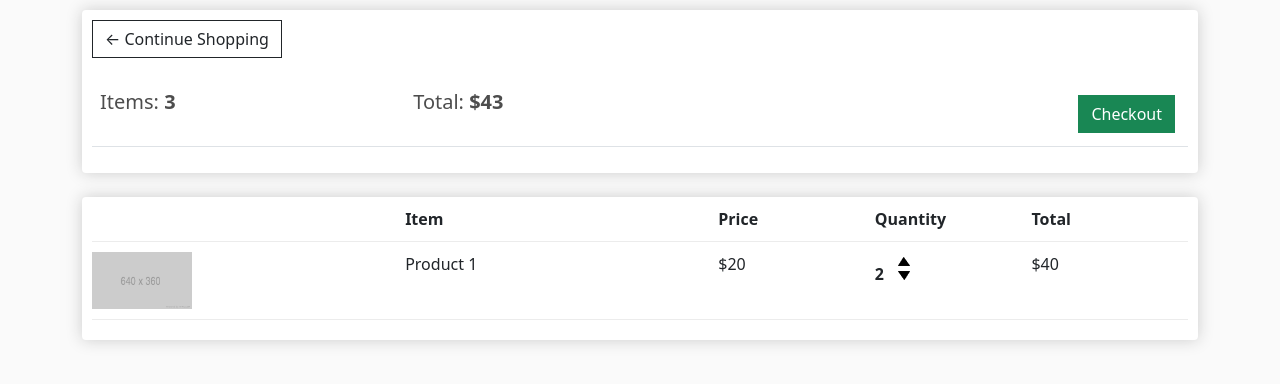
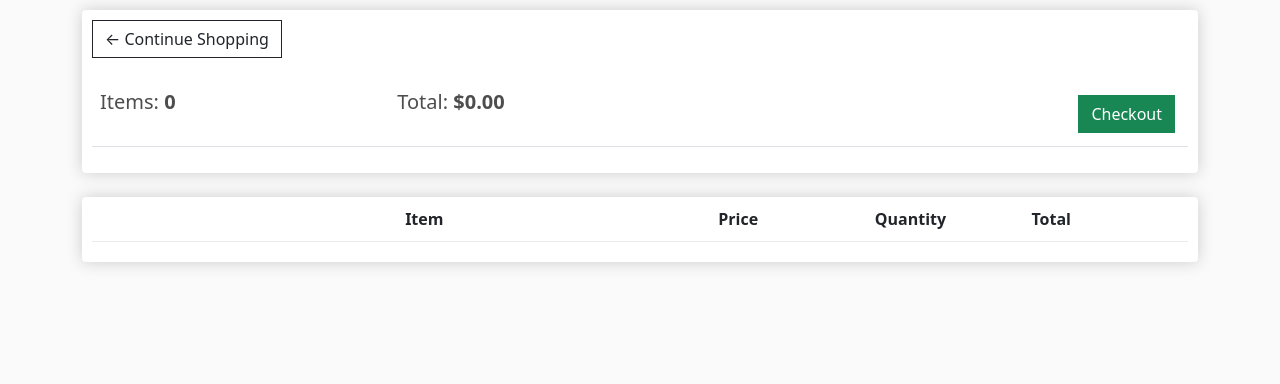
Before and after one commit to hidalgo88/ecommerceDjango, a Django app: page /cart/ in a window 1280 px wide. Shown: the part 64-448 px from the top of the page. Run offline with Django 3.2, Linux system fonts and the light colour scheme; lists and menus that the app fills with data are empty.

Commit message:
vista de los productos en el carrito

```diff
--- a/STORE/templates/store/cart.html
+++ b/STORE/templates/store/cart.html
@@ -12,8 +12,8 @@
 
             <table class="table">
                 <tr>
-                    <th><h5>Items: <strong>3</strong></h5></th>
-                    <th><h5>Total: <strong>$43</strong></h5></th>
+                    <th><h5>Items: <strong>{{order.get_cart_items}}</strong></h5></th>
+                    <th><h5>Total: <strong>${{order.get_cart_total|floatformat:2}}</strong></h5></th>
                     <th>
                         <a style="float: right; margin: 5px;" class="btn btn-success" href="{% url 'checkout' %}">Checkout</a>
                     </th>
@@ -32,19 +32,21 @@
                 <div style="flex: 1;"><strong>Total</strong></div>
             </div>
 
+            {% for item in items %}
                 <div class="cart-row">
-                <div style="flex: 2;"><img class="row-image" src="{% static 'images/placeholder.png' %}" alt=""></div>
-                <div style="flex: 2;">Product 1</div>
-                <div style="flex: 1;">$20</div>
+                    <div style="flex: 2;"><img class="row-image" src="{{item.product.imageURL}}" alt=""></div>
+                    <div style="flex: 2;">{{item.product.name}}</div>
+                    <div style="flex: 1;">${{item.product.price|floatformat:2}}</div>
                     <div style="flex: 1;">
-                    <p class="quantity">2</p>
+                        <p class="quantity">{{item.quantity}}</p>
                         <div class="quantity">
                             <img class="chg-quantity" src="{% static 'images/arrow-up.png' %}" alt="">
                             <img class="chg-quantity" src="{% static 'images/arrow-down.png' %}" alt="">
                         </div>
                     </div>
-                <div style="flex: 1;">$40</div>
+                    <div style="flex: 1;">${{item.get_total}}</div>
                 </div>
+            {% endfor %}
         </div>
     </div>
 </div>
--- a/STORE/views.py
+++ b/STORE/views.py
@@ -9,9 +9,29 @@ def store(request):
     return render(request, 'store/store.html', context)
 
 def cart(request):
-    context = {}
+
+    if request.user.is_authenticated:
+        customer = request.user.customer
+        order, created = Order.objects.get_or_create(customer = customer, complete=False)
+        items = order.orderitem_set.all()
+    else:
+        #esto vera quien no este loggeado
+        items = []
+        order = {'get_cart_total' : 0, 'get_cart_items' : 0}
+
+    context = {'items' : items, 'order' : order}
     return render(request, 'store/cart.html', context)
 
 def checkout(request):
-    context = {}
+
+    if request.user.is_authenticated:
+        customer = request.user.customer
+        order, created = Order.objects.get_or_create(customer = customer, complete=False)
+        items = order.orderitem_set.all()
+    else:
+        #esto vera quien no este loggeado
+        items = []
+        order = {'get_cart_total' : 0, 'get_cart_items' : 0}
+
+    context = {'items' : items, 'order' : order}
     return render(request, 'store/checkout.html', context)
```
Also changed, not shown: STORE/models.py (+19 -0 lines), STORE/templates/store/checkout.html (+10 -8 lines), STORE/templates/store/store.html (indentation only), db.sqlite3, static/images/shirt_Drg2hDp.jpg (added). Lines whose indentation alone changed are shown as unchanged.
